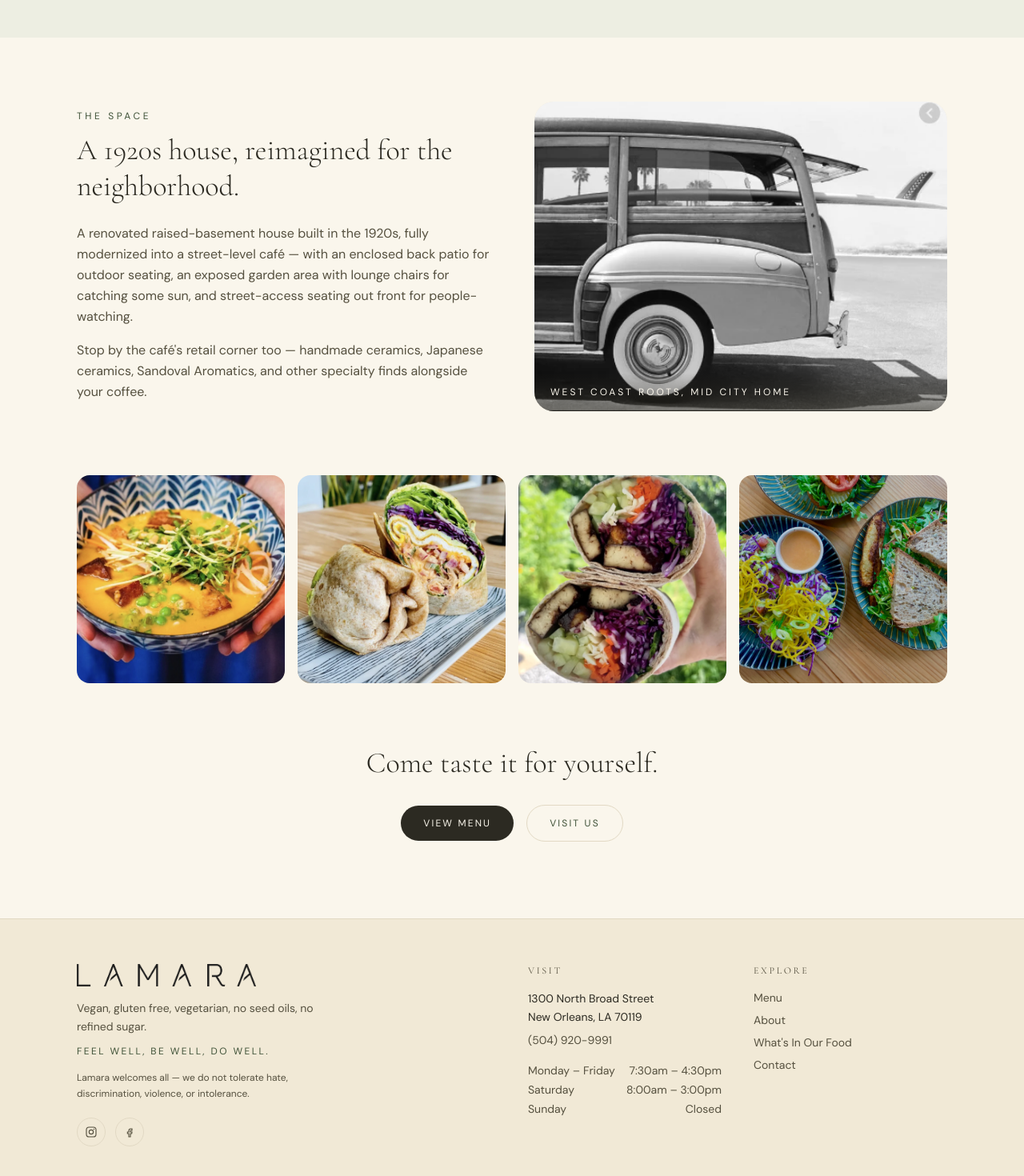
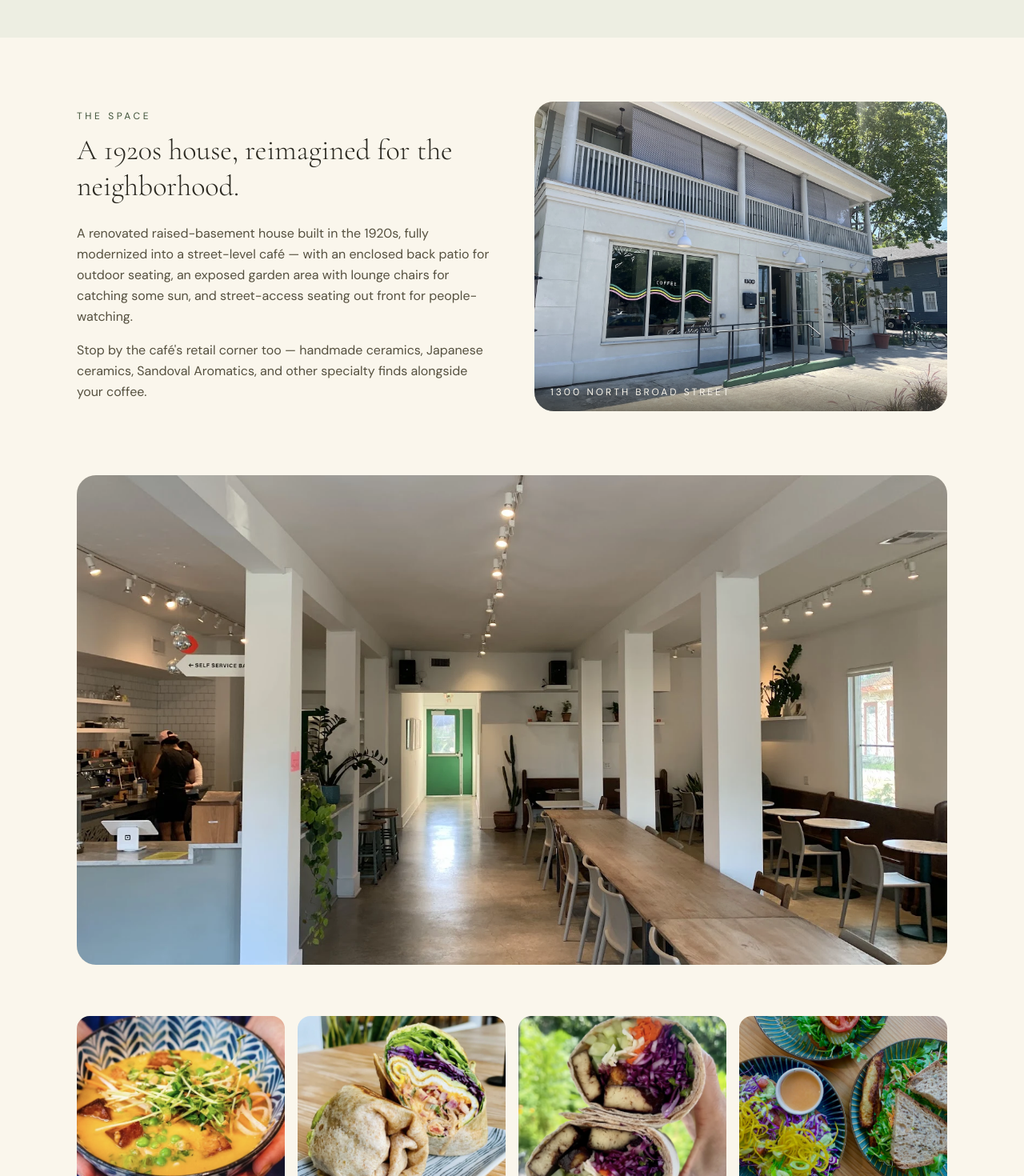
Before and after one commit to flu-wop/lamaracoffee, a Next.js app: page /about in a window 1280 px wide. Shown: the part 1813-3283 px from the top of the page at 80% size. Built offline with nearby package versions, Linux system fonts and the light colour scheme.

Commit message:
Add real exterior building and interior photos from Google Maps (James's picks) to About page Space section, replacing fake vintage woodie-wagon stock photo — the exterior shot literally shows the 1920s building the copy describes

```diff
--- a/src/app/about/page.tsx
+++ b/src/app/about/page.tsx
@@ -140,18 +140,30 @@ export default function AboutPage() {
           </div>
           <div className="relative aspect-[4/3] w-full overflow-hidden rounded-3xl bg-cream-deep">
             <Image
-              src="/images/brand/woodie-wagon.webp"
-              alt="Vintage surf wagon — Lamara's West Coast-inspired spirit"
+              src="/images/brand/exterior-building.webp"
+              alt="Lamara Coffee & Kitchen's 1920s building at 1300 North Broad Street"
               fill
               sizes="(min-width: 768px) 45vw, 90vw"
-              className="object-cover grayscale"
+              className="object-cover"
             />
             <div className="absolute inset-x-0 bottom-0 bg-gradient-to-t from-ink/60 to-transparent px-5 py-4">
               <p className="text-xs uppercase tracking-[0.25em] text-cream">
-                West Coast roots, Mid City home
+                1300 North Broad Street
               </p>
             </div>
           </div>
+        </div>
+      </section>
+
+      <section className="mx-auto max-w-6xl px-5 pb-16 sm:px-8">
+        <div className="relative aspect-[16/9] w-full overflow-hidden rounded-3xl bg-cream-deep">
+          <Image
+            src="/images/brand/interior-space.webp"
+            alt="Inside Lamara Coffee & Kitchen — the communal table and self-service bar"
+            fill
+            sizes="90vw"
+            className="object-cover"
+          />
         </div>
       </section>
 
```
Also changed, not shown: public/images/brand/exterior-building.webp (added), public/images/brand/interior-space.webp (added).
